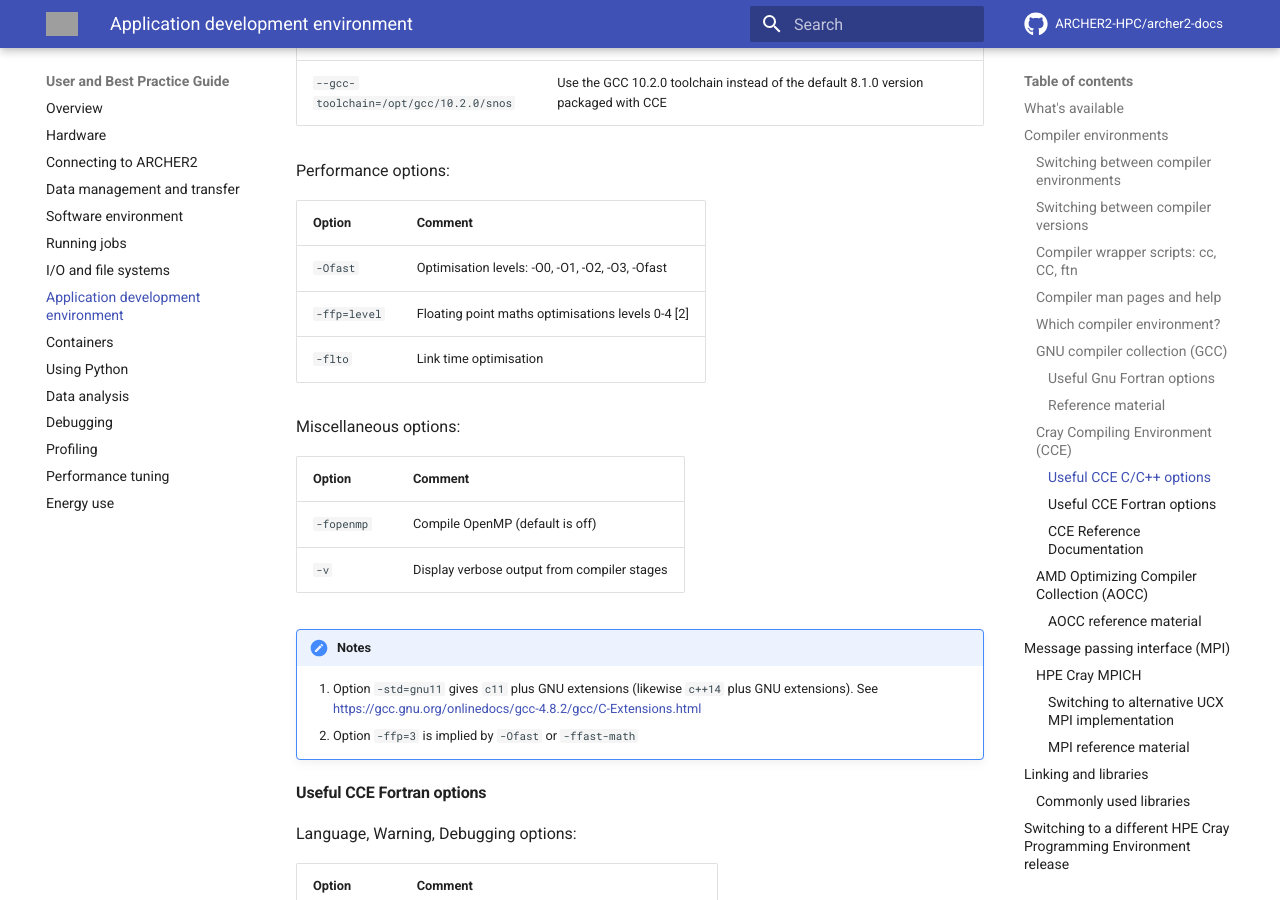
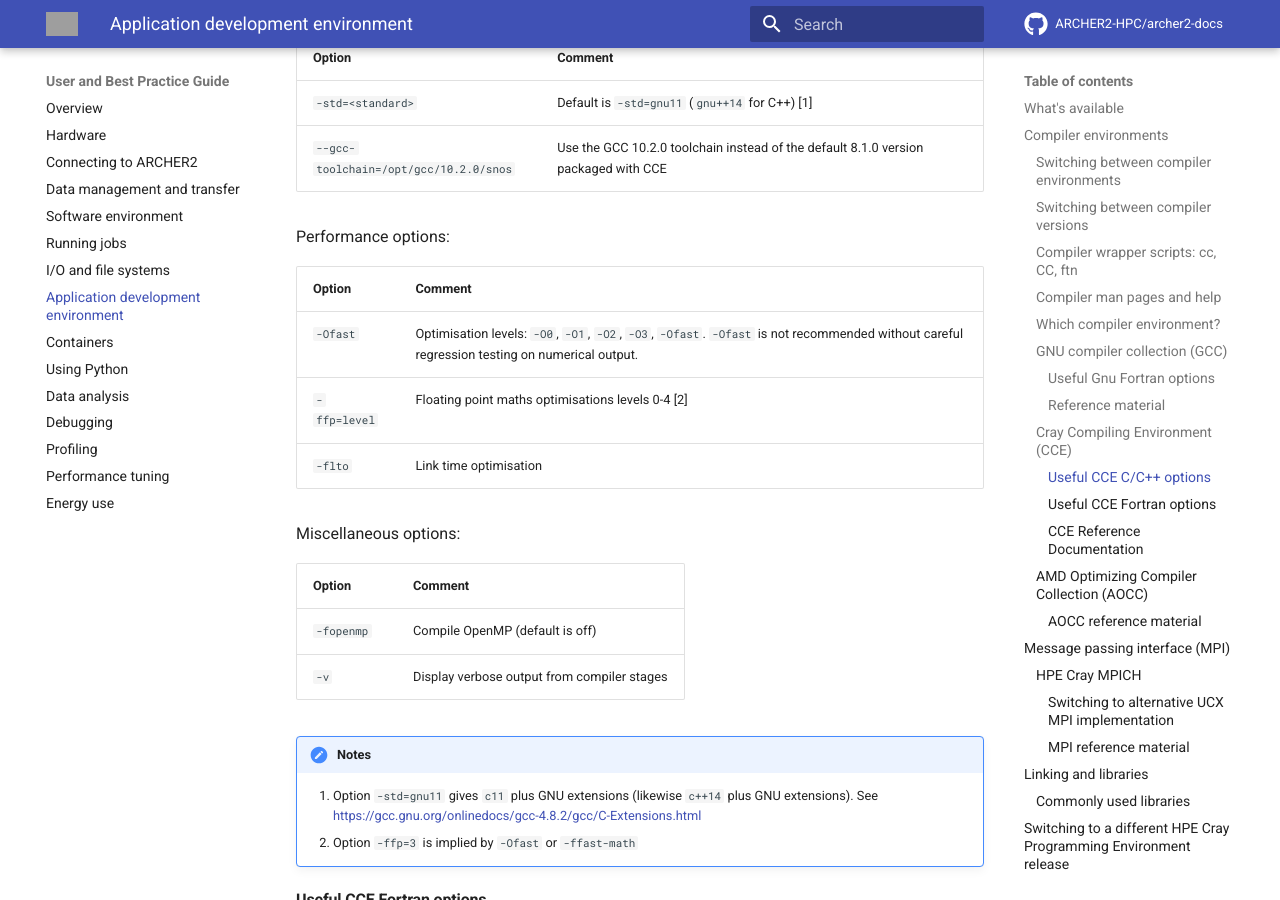
Before and after one commit to ARCHER2-HPC/archer2-docs, an MkDocs documentation site: the page built from docs/user-guide/dev-environment.md, in a window 1280 px wide and 900 px high, scrolled down 8566 px. Built offline with MkDocs 1.6.1 and Material for MkDocs 9.7.7, drawn with Linux system fonts in a browser that asks for light colours; comment, search, counter and statistics services are not loaded; some of the changed text lies outside the part shown; grey boxes are pictures that could not be loaded.

Commit message:
Clarify optimisation flags

```diff
--- a/docs/user-guide/dev-environment.md
+++ b/docs/user-guide/dev-environment.md
@@ -347,6 +347,7 @@
 
 | Option | Comment |
 | ------ | ------- |
+| `-O<level>` | Optimisation levels: `-O0`, `-O1`, `-O2`, `-O3`, `-Ofast`. `-Ofast` is not recommended without careful regression testing on numerical output. |
 | `-std=<standard>` |	Default is gnu |
 | `-fallow-argument-mismatch` | Allow mismatched procedure arguments. This argument is required for compiling MPI Fortran code with GCC version 10 or greater if you are using the older MPI interfaces (see warning above) |
 | `-fbounds-check` | Use runtime checking of array indices |
@@ -416,10 +417,9 @@
 
 | Option | Comment |
 | ------ | ------- |
-| `-Ofast` | Optimisation levels: -O0, -O1, -O2, -O3, -Ofast            |
+| `-Ofast` | Optimisation levels: `-O0`, `-O1`, `-O2`, `-O3`, `-Ofast`. `-Ofast` is not recommended without careful regression testing on numerical output.           |
 | `-ffp=level` | Floating point maths optimisations levels 0-4 \[2\]    |
 | `-flto` | Link time optimisation                                      |
-
 
 Miscellaneous options:
 
```
Also changed, not shown: other parts of docs/user-guide/dev-environment.md (+0 -3 lines).
